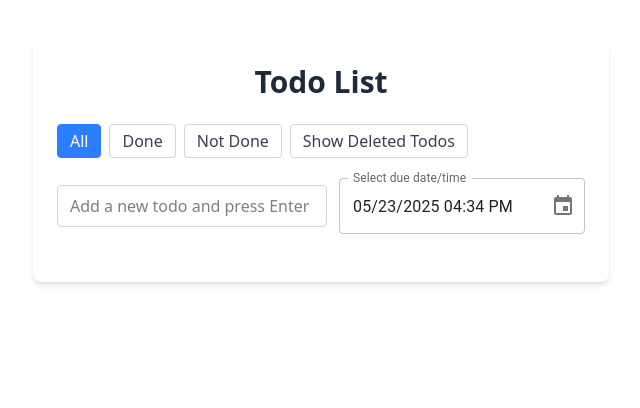
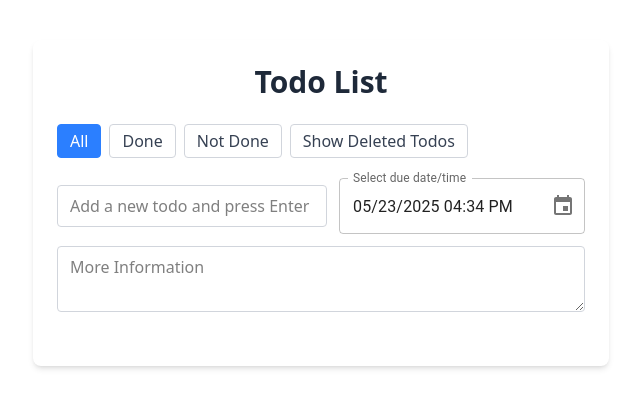
Before and after one commit to BretRen/todo, a React (Vite) app: page / in a window 1280 px wide. Shown: the top 408 px of the page, without its empty margins (319-959 px from the left). Built offline with nearby package versions, Linux system fonts and the light colour scheme.

Commit message:
更多信息1（有错误，在Todo Item和App, Todo List）

```diff
--- a/src/App/AddTodoInput.jsx
+++ b/src/App/AddTodoInput.jsx
@@ -4,17 +4,21 @@
 import { AdapterDayjs } from "@mui/x-date-pickers/AdapterDayjs";
 import dayjs from "dayjs";
 
+
 export default function AddTodoInput({ onAdd }) {
   const [dateTime, setDateTime] = useState(dayjs()); // 选中的时间
 
   const handleKeyDown = (e) => {
     if (e.key === "Enter" && e.target.value.trim()) {
-      onAdd(e.target.value.trim(), dateTime);
+      onAdd(e.target.value.trim(), dateTime, textarea);
       e.target.value = "";
     }
   };
 
+  const [textarea, setTextarea] = useState("")
+
   return (
+    <div className="space-y-3"> {/* 改为垂直布局 */}
       <div className="flex items-center gap-3">
         <input
           type="text"
@@ -36,5 +40,17 @@
           />
         </LocalizationProvider>
       </div>
+
+      {/* 让 textarea 独占一行 */}
+      <div>
+        <textarea
+          className="w-full border border-gray-300 rounded px-3 py-2 focus:outline-none focus:ring-2 focus:ring-blue-400 resize-y"
+          rows={2}
+          placeholder="More Information"
+          value={textarea}
+          onChange={(e) => setTextarea(e.target.value.trim())}
+        />
+      </div>
+    </div>
   );
 }
--- a/src/App/App.jsx
+++ b/src/App/App.jsx
@@ -27,8 +27,8 @@
   const toggleDone = (id) =>
     setTodos(todos.map(todo => todo.id === id ? { ...todo, done: !todo.done } : todo));
 
-  const addTodo = (name, date) =>
-    setTodos([...todos, { name, id: Date.now() + Math.random() * 1000, done: false, date:date}]);
+  const addTodo = (name, date, info) =>
+    setTodos([...todos, { name, id: Date.now() + Math.random() * 1000, done: false, info: info,date:date}]);
 
   const delTodo = (id) => {
     const deleted = todos.find(todo => todo.id === id);
--- a/src/App/TodoItem.jsx
+++ b/src/App/TodoItem.jsx
@@ -20,6 +20,7 @@
             Due: {dayjs(todo.date).format("YYYY-MM-DD HH:mm")}
           </span>
         )}
+        <p>{todo.info}</p>
       </div>
       <div className="flex items-center gap-2 ml-2">
         <input
--- a/src/App/TodoList.jsx
+++ b/src/App/TodoList.jsx
@@ -11,6 +11,7 @@
           onDelete={onDelete}
           onUpdate={onUpdate}
           date={todo.date}
+          info={todo.info}
         />
 
       ))}
```
Lines whose indentation alone changed are shown as unchanged.
